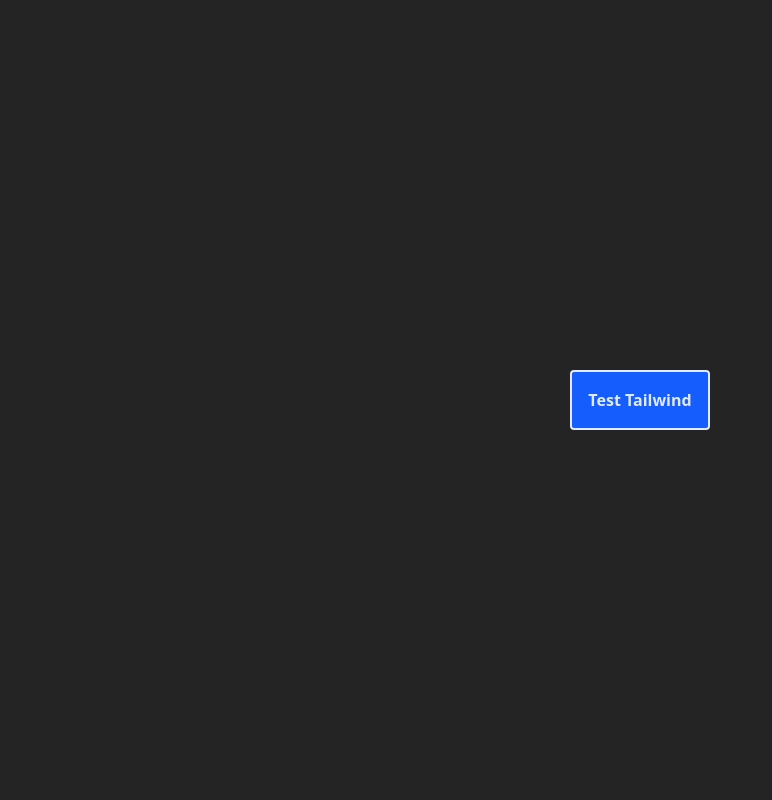
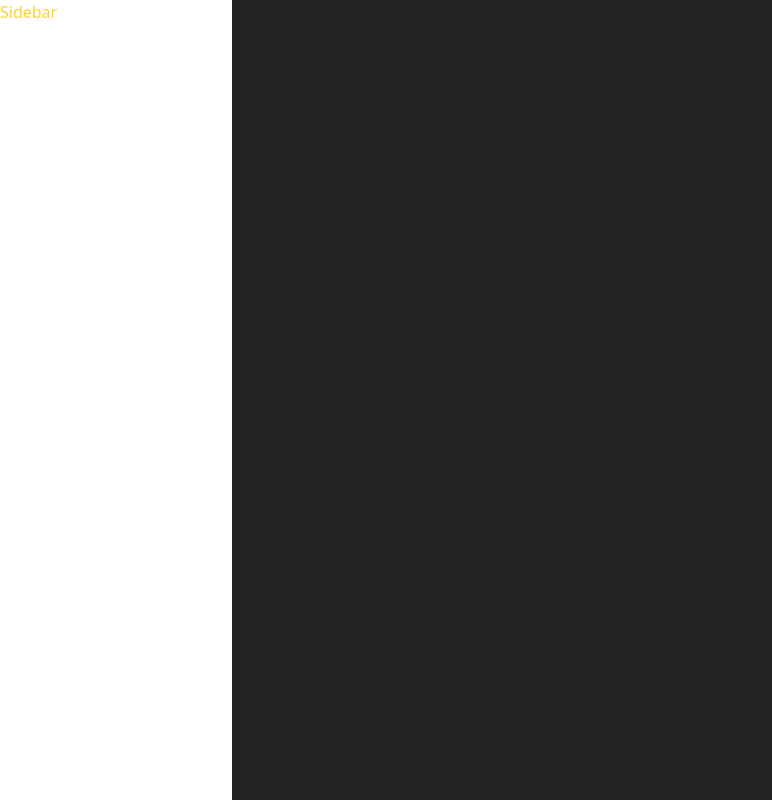
Before and after one commit to StrangerSN/media-gallery, a React (Vite) app: page / in a window 1280 px wide. Shown: the whole page, without its empty margins (0-772 px from the left). Built offline with nearby package versions, Linux system fonts and the light colour scheme.

Commit message:
Add Sidebar and MainLayout components to structure the application

```diff
--- a/src/App.tsx
+++ b/src/App.tsx
@@ -1,11 +1,10 @@
-function App() {
+import Sidebar from "./components/Sidebar";
+import MainLayout from "./layouts/MainLayout";
+
+export default function App() {
   return (
-    <div className="flex justify-center items-center h-screen">
-      <div className="p-4 bg-blue-600 border-2 rounded-sm font-bold">
-        Test Tailwind
-      </div>
-    </div>
+    <MainLayout>
+      <Sidebar />
+    </MainLayout>
   );
 }
-
-export default App;
--- /dev/null
+++ b/src/components/Sidebar.tsx
@@ -0,0 +1,7 @@
+export default function Sidebar() {
+  return (
+    <nav className="flex flex-col h-screen w-58 bg-white text-amber-300">
+      Sidebar
+    </nav>
+  );
+}
--- /dev/null
+++ b/src/layouts/MainLayout.tsx
@@ -0,0 +1,11 @@
+import { ReactNode } from "react";
+
+interface Props {
+  children: ReactNode;
+}
+
+export default function MainLayout(props: Props) {
+  const { children } = props;
+
+  return <div className="flex h-screen">{children}</div>;
+}
```
